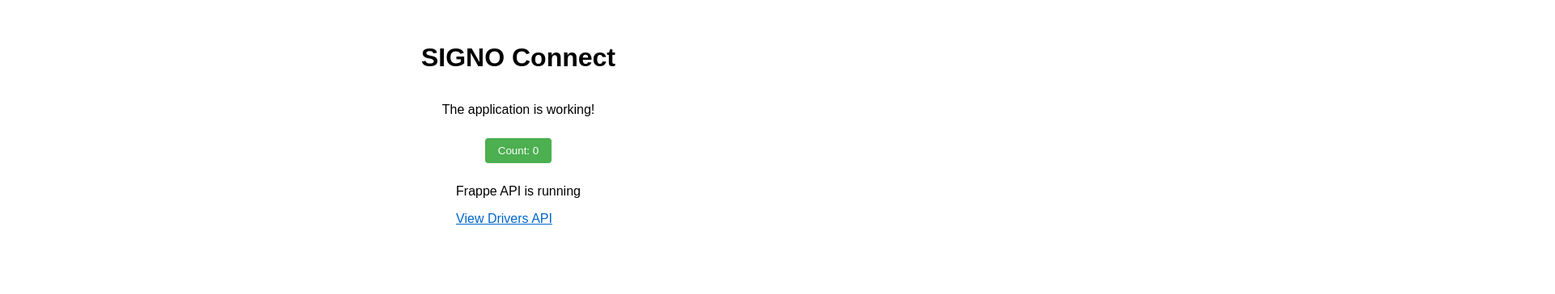
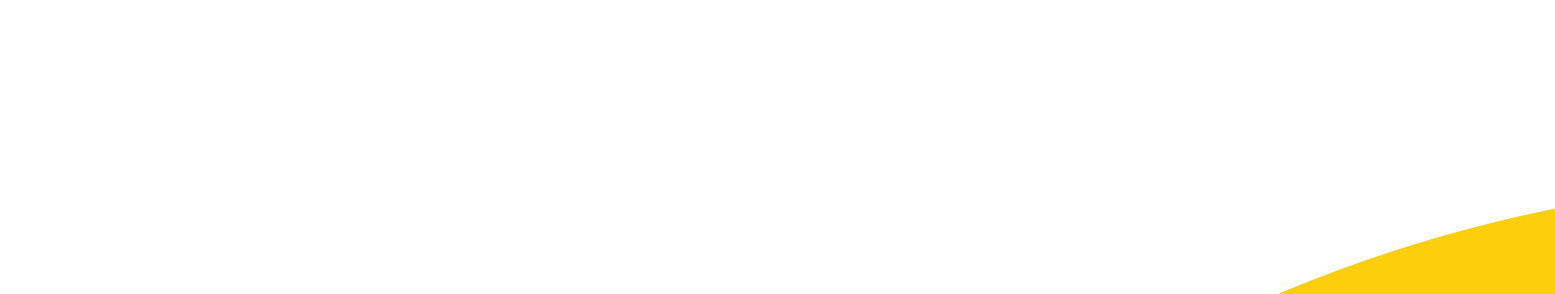
Before and after one commit to satyam1256/Signo_Connect_Web, a React (Vite) app in the folder client/: page / in a window 1280 px wide. Shown: the part 252-616 px from the top of the page at 81% size, 1920 px wide, since content can reach past the window. Built offline with nearby package versions, Linux system fonts and the light colour scheme.

Commit message:
Implement welcome page at root route
Replit-Commit-Author: Agent
Replit-Commit-Session-Id: bfadfa22-92f1-4775-b39b-00ce73cb38be
Replit-Commit-Screenshot-Url: https://storage.googleapis.com/screenshot-production-us-central1/b05f9ce6-037f-47bb-a237-d1f5ad688850/225c5f4f-23bd-4a2a-bce2-ed722259e4fc.jpg

```diff
--- a/client/src/App.tsx
+++ b/client/src/App.tsx
@@ -1,50 +1,33 @@
-import { useState } from "react";
+import { Switch, Route } from "wouter";
+import { queryClient } from "./lib/queryClient";
+import { QueryClientProvider } from "@tanstack/react-query";
+import { Toaster } from "@/components/ui/toaster";
+import NotFound from "@/pages/not-found";
+import WelcomePage from "@/pages/welcome";
+import LoginPage from "@/pages/login";
+import { AuthProvider } from "@/contexts/auth-context";
 
-function App() {
-  const [count, setCount] = useState(0);
+const Router = () => {
+  return (
+    <Switch>
+      <Route path="/" component={WelcomePage} />
+      <Route path="/login" component={LoginPage} />
 
+      {/* Fallback */}
+      <Route component={NotFound} />
+    </Switch>
+  );
+};
+
+const App = () => {
   return (
-    <div style={{
-      display: 'flex',
-      flexDirection: 'column',
-      alignItems: 'center',
-      justifyContent: 'center',
-      height: '100vh',
-      fontFamily: 'Arial, sans-serif'
-    }}>
-      <h1>SIGNO Connect</h1>
-      <p>The application is working!</p>
-      <div>
-        <button
-          onClick={() => setCount(count + 1)}
-          style={{
-            padding: '8px 16px',
-            backgroundColor: '#4CAF50',
-            color: 'white',
-            border: 'none',
-            borderRadius: '4px',
-            cursor: 'pointer',
-            margin: '10px'
-          }}
-        >
-          Count: {count}
-        </button>
-      </div>
-      <div>
-        <p>Frappe API is running</p>
-        <a
-          href="/api/frappe-drivers"
-          target="_blank"
-          style={{
-            color: '#0066cc',
-            textDecoration: 'underline'
-          }}
-        >
-          View Drivers API
-        </a>
-      </div>
-    </div>
+    <QueryClientProvider client={queryClient}>
+      <AuthProvider>
+        <Router />
+        <Toaster />
+      </AuthProvider>
+    </QueryClientProvider>
   );
-}
+};
 
 export default App;
```
